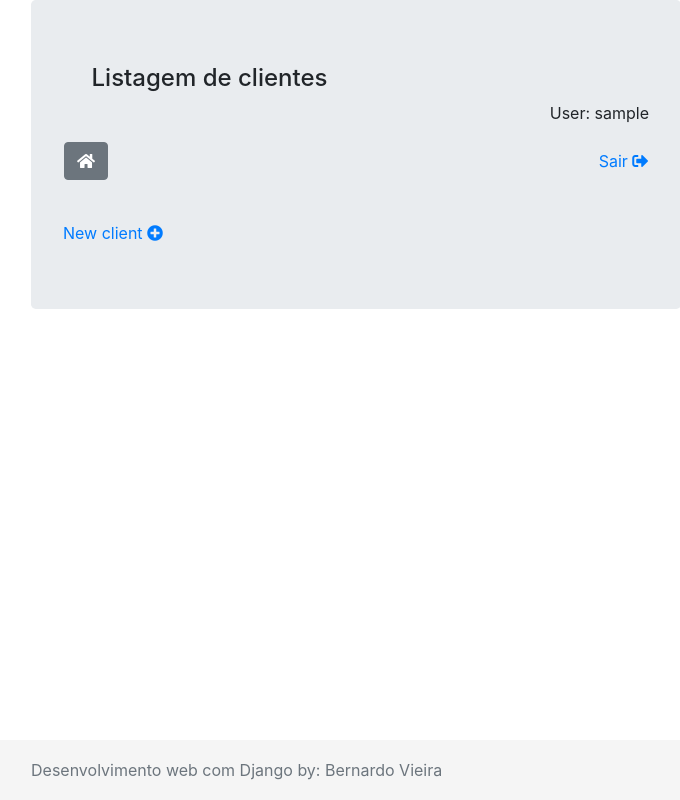
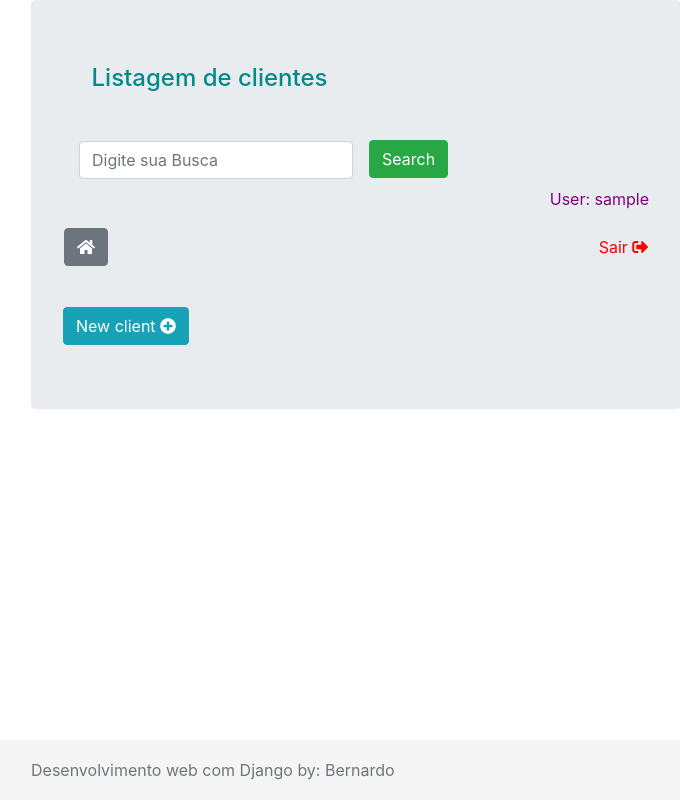
Before and after one commit to bvrpythondev/gestao_clientes, a Django app: page /clientes/list/ in a window 1280 px wide; the page is wider, and only the part inside the window is pictured. Shown: that part, without its empty margins (284-964 px from the left). Run offline with Django 3.2, Linux system fonts and the light colour scheme; the visitor is signed in with stand-in values (Sample User, id 1); data that the repository does not hold is empty; some libraries are stand-ins or nearby versions.

Commit message:
Add Search Bar and powerup style

```diff
--- a/clientes/templates/person.html
+++ b/clientes/templates/person.html
@@ -1,16 +1,65 @@
 {% extends 'base.html' %}
 {% load static %}
-{% block title %} Administração {% endblock %}
+
+{% block title %}
+
+Clients List
+
+
+{% endblock %}
 
 {% block main %}
 
+<style>
+	#pesquisa {
+		margin-top: 40px;
+	}
+	#pesquisabutton {
+		margin-top: 30px;
+	}
+	#title {
+		color:  darkcyan;
+	}
+	#trash-item {
+		color: red;
+	}
+	#exit-item {
+		color: red;
+	}
+	#user {
+		color: purple;
+	}
+</style>
+
 	<div class="col-6" align="center">
-		<h4 align="center">Listagem de clientes</h4>
+		<h4 align="center" class="title" id="title">Listagem de clientes</h4>
 	</div>
+
+	<div class="row" >
+		<div class="col-12">
+			<form class="form-inline" >
+
+ 				 <div class="form-group mx-sm-3 mb-2">
+					 <input type="text" class="form-control" id="pesquisa" name="pesquisa" placeholder="Digite sua Busca">
+  				</div>
+  			<button type="submit" id="pesquisabutton" name="pesquisabutton" class="btn btn-success">Search</button>
+			</form>
+
+
+
+
+		</div>
+	</div>
+
+<!--	 <div class="form-group mb-2">
+					 <label for="staticEmail2" class="sr-only">Email</label>
+    				 <input type="text" readonly class="form-control-plaintext" id="staticEmail2" value="Pesquisa">
+  				</div>-->
+
 
 	{% if user.is_authenticated %}
 		<div align="right">
-		   <p>User: {{ user.username }}</p>
+		   <p id="user">User: {{ user.username }}</p>
         </div>
 	{%endif%}
 	<div>
@@ -20,7 +69,7 @@
 					<i class="fas fa-home"></i>
 				</a></td>
 				<td>  </td>
-				<td align="right"><a href="{%url   'logout' %}">Sair
+				<td align="right"><a href="{%url   'logout' %}" id="exit-item">Sair
 					<i class="fas fa-sign-out-alt"></i>
 				</a></td>
 			</tr>
@@ -31,7 +80,7 @@
 
 			<li class="list-group-item">
 				<a href="{% url 'person_update' person.id%}"> {{ person.first_name }}</a>
-				<a href="{% url 'person_delete' person.id%}" class="trash-item">
+				<a href="{% url 'person_delete' person.id%}" id="trash-item" class="trash-item">
 					<i class="fas fa-trash"></i>
 				</a>
 
@@ -42,7 +91,7 @@
 
 	<br>
 
-	<a href="{% url 'person_new' %}">New client
+	<a href="{% url 'person_new' %}" id="btn" class="btn btn-info">New client
 		<i class="fas fa-plus-circle"></i>
 	</a>
 
@@ -51,7 +100,7 @@
 {% block footer %}
 	<footer class="footer">
 		<div class="container">
-			<span class="text-muted">Desenvolvimento web com Django by: Bernardo Vieira</span>
+			<span class="text-muted">Desenvolvimento web com Django by: Bernardo</span>
 		</div>
 	</footer>
 {%endblock%}
--- a/clientes/views.py
+++ b/clientes/views.py
@@ -7,7 +7,14 @@ from django.contrib.auth.decorators import login_required
 
 @login_required
 def person_list(request):
-    persons = Person.objects.all()
+    termo_busca = request.GET.get('pesquisa',None)
+
+    if termo_busca:
+        persons = Person.objects.all()
+        persons = persons.filter(first_name=termo_busca)
+    else:
+        persons = Person.objects.all()
+
     return render(request,'person.html',{"persons":persons})
 
 @login_required
--- a/templates/base.html
+++ b/templates/base.html
@@ -11,7 +11,7 @@
 	<link rel="stylesheet" href="https://use.fontawesome.com/releases/v5.6.3/css/fontawesome.css" integrity="sha384-jLuaxTTBR42U2qJ/pm4JRouHkEDHkVqH0T1nyQXn1mZ7Snycpf6Rl25VBNthU4z0" crossorigin="anonymous">
 	<link rel="stylesheet" href="{% static 'stick-footer.css'%}">
 	<link rel="stylesheet" href="{% static 'style.css'%}">
-	<title>{%block title%}{%endblock%}%</title>
+	<title>{%block title%}{%endblock%}</title>
 </head>
 <body>
 
```
Also changed, not shown: home/templates/home_1.html (+22 -11 lines), media/clients_photos/clients_photos/arduino-icon2.png (added).
